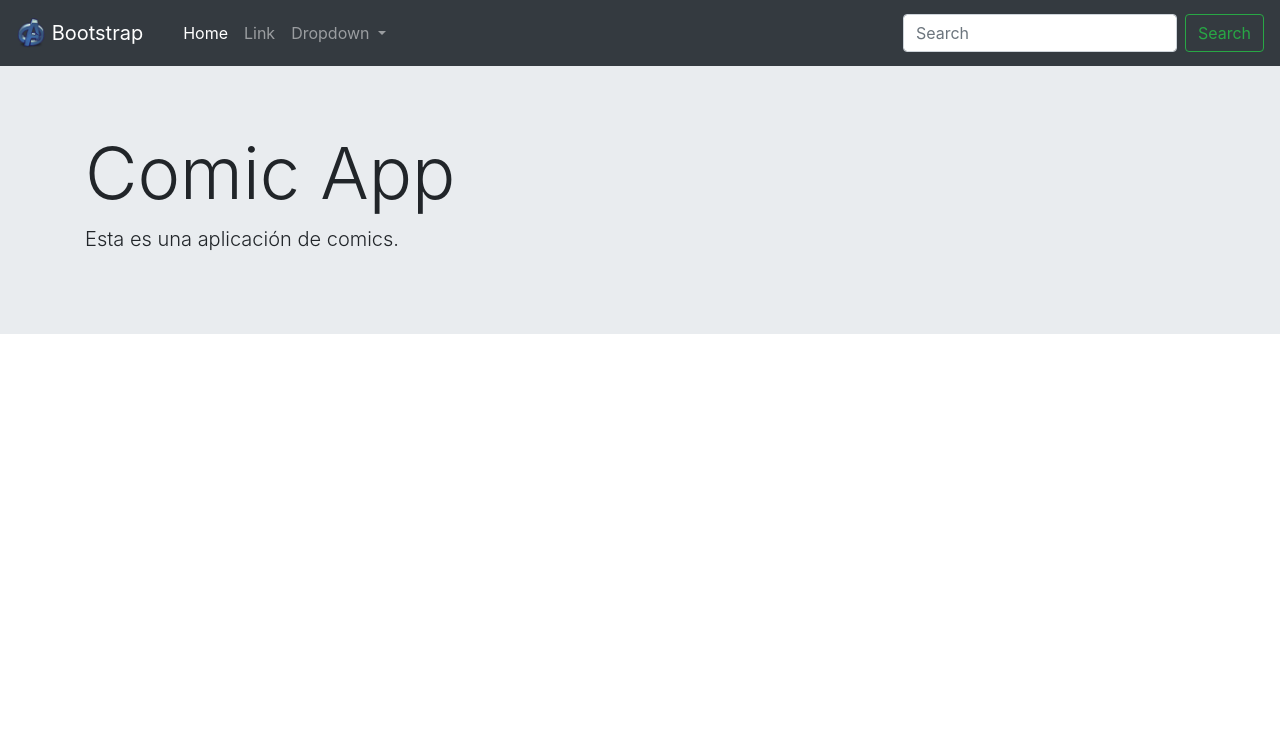
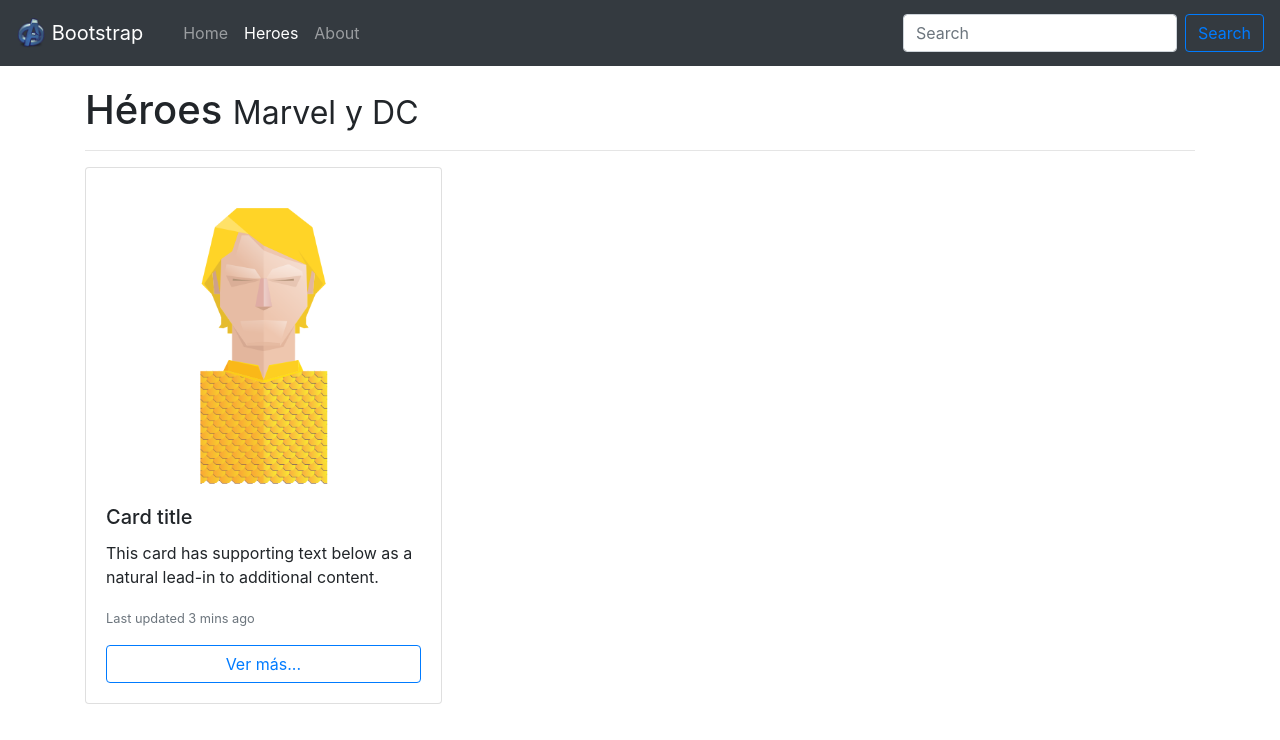
Before and after one commit to Danielgch/Spa, an Angular app: page /heroes in a window 1280 px wide. Shown: the top 740 px of the page. Built offline with nearby package versions, Linux system fonts and the light colour scheme.

Commit message:
Routes y cards

```diff
--- a/src/app/app.component.html
+++ b/src/app/app.component.html
@@ -1,3 +1,4 @@
 <app-navbar></app-navbar>
-
-<app-home></app-home>
+<div class="container main-container">
+    <router-outlet></router-outlet>
+</div>
--- /dev/null
+++ b/src/app/app.routes.ts
@@ -0,0 +1,13 @@
+import {RouterModule, Routes} from '@angular/router';
+import { HomeComponent } from './components/home/home.component';
+import { AboutComponent } from './components/about/about.component';
+import { HeroesComponent } from './components/heroes/heroes.component';
+
+const APP_ROUTES: Routes = [
+{path: 'home', component: HomeComponent},
+{path: 'about', component: AboutComponent},
+{path: 'heroes', component: HeroesComponent},
+{path: '**', pathMatch:'full', redirectTo:'home'}
+];
+
+export const APP_ROUTING = RouterModule.forRoot(APP_ROUTES);
--- a/src/app/components/about/about.component.html
+++ b/src/app/components/about/about.component.html
@@ -1,3 +1,5 @@
-<p>
-  about works!
-</p>
+<h1 class="animated fadeIn fast">Sobre Comic App</h1>
+<hr>
+<p class="animated fadeIn">Lorem ipsum dolor sit amet consectetur,
+   adipisicing elit. Voluptates harum error magnam at quos iste sunt molestias,
+    dolorum aperiam repellat debitis ea architecto labore, ipsa a veritatis magni fugiat dolore!</p>
--- a/src/app/components/heroes/heroes.component.html
+++ b/src/app/components/heroes/heroes.component.html
@@ -1,3 +1,15 @@
-<p>
-  heroes works!
-</p>
+<h1>Héroes <small>Marvel y DC</small></h1>
+<hr>
+<div class="card-columns">
+  <div class="card">
+    <img src="assets/img/aquaman.png" class="card-img-top" alt="Card image cap">
+    <div class="card-body">
+      <h5 class="card-title">Card title</h5>
+      <p class="card-text">This card has supporting text below as a natural lead-in to additional content.</p>
+      <p class="card-text"><small class="text-muted">Last updated 3 mins ago</small></p>
+    <button type="button" class="btn btn-outline-primary btn-block">
+      Ver más...
+    </button>
+    </div>
+  </div>
+</div>
--- a/src/app/components/home/home.component.html
+++ b/src/app/components/home/home.component.html
@@ -1,4 +1,4 @@
-<div class="jumbotron jumbotron-fluid">
+<div class="jumbotron jumbotron-fluid animated fadeIn fast">
   <div class="container">
     <h1 class="display-3">Comic App</h1>
     <p class="lead">Esta es una aplicación de comics.</p>
--- a/src/app/components/shared/navbar/navbar.component.html
+++ b/src/app/components/shared/navbar/navbar.component.html
@@ -7,31 +7,21 @@
     aria-controls="navbarSupportedContent" aria-expanded="false" aria-label="Toggle navigation">
     <span class="navbar-toggler-icon"></span>
   </button>
-
   <div class="collapse navbar-collapse" id="navbarSupportedContent">
     <ul class="navbar-nav mr-auto">
-      <li class="nav-item active">
-        <a class="nav-link" href="#">Home</a>
+      <li class="nav-item" routerLinkActive="active">
+        <a class="nav-link" [routerLink]="['home']">Home</a>
       </li>
-      <li class="nav-item">
-        <a class="nav-link" href="#">Link</a>
+      <li class="nav-item" routerLinkActive="active">
+        <a class="nav-link" [routerLink]="['heroes']">Heroes</a>
       </li>
-      <li class="nav-item dropdown">
-        <a class="nav-link dropdown-toggle" href="#" id="navbarDropdown" role="button" data-toggle="dropdown"
-          aria-haspopup="true" aria-expanded="false">
-          Dropdown
-        </a>
-        <div class="dropdown-menu" aria-labelledby="navbarDropdown">
-          <a class="dropdown-item" href="#">Action</a>
-          <a class="dropdown-item" href="#">Another action</a>
-          <div class="dropdown-divider"></div>
-          <a class="dropdown-item" href="#">Something else here</a>
-        </div>
+      <li class="nav-item" routerLinkActive="active">
+        <a class="nav-link" [routerLink]="['about']">About</a>
       </li>
     </ul>
     <form class="form-inline my-2 my-lg-0">
       <input class="form-control mr-sm-2" type="search" placeholder="Search" aria-label="Search">
-      <button class="btn btn-outline-success my-2 my-sm-0" type="submit">Search</button>
+      <button class="btn btn-outline-primary my-2 my-sm-0" type="submit">Search</button>
     </form>
   </div>
 </nav>
--- a/src/styles.css
+++ b/src/styles.css
@@ -1 +1,36 @@
-/* You can add global styles to this file, and also import other style files */
+.main-container {
+  margin-top: 20px;
+}
+
+body{
+  padding-bottom: 50px;
+}
+
+/*Animaciones*/
+.animated {
+  -webkit-animation-duration: 1s;
+  animation-duration: 1s;
+  -webkit-animation-fill-mode: both;
+  animation-fill-mode: both;
+}
+
+.fast {
+  -webkit-animation-duration: 0.4s;
+  animation-duration: 0.4s;
+  -webkit-animation-fill-mode: both;
+  animation-fill-mode: both;
+}
+
+@keyframes fadeIn {
+  from {
+    opacity: 0;
+  }
+
+  to {
+    opacity: 1;
+  }
+}
+
+.fadeIn {
+  animation-name: fadeIn;
+}
```
Also changed, not shown: src/app/app.module.ts (+6 -1 lines).
